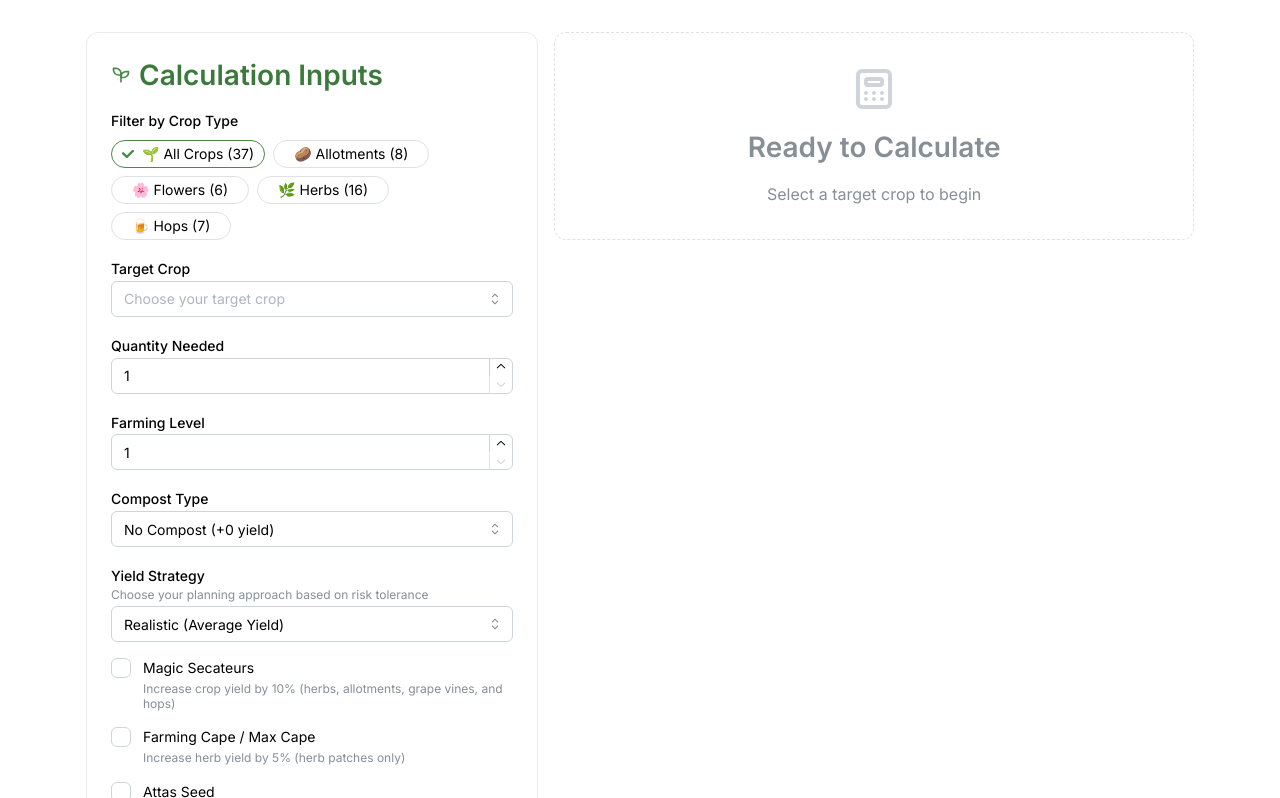
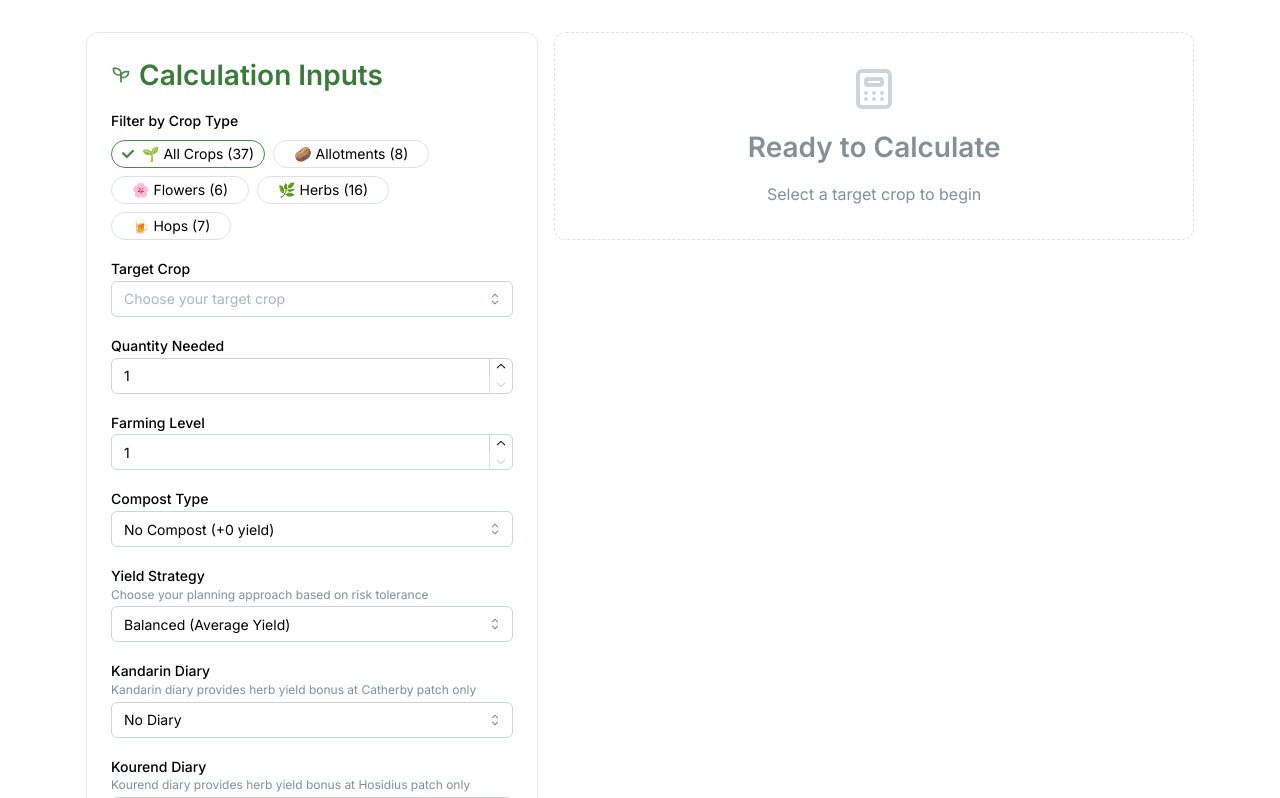
Before and after one commit to cjennison/osrs-farming-planner, a Next.js app: page /calculator in a window 1280 px wide. Shown: the part 297-1095 px from the top of the page. Built offline with nearby package versions, Linux system fonts and the light colour scheme.

Commit message:
feature: add Kourend diary bonus with streamlined warnings

```diff
--- a/src/components/ui/CalculatorInputs.tsx
+++ b/src/components/ui/CalculatorInputs.tsx
@@ -18,9 +18,78 @@ import {
 } from "@mantine/core";
 import { IconInfoCircle, IconLeaf, IconSeedling } from "@tabler/icons-react";
 import { useEffect, useMemo, useState } from "react";
-import type { YieldStrategy } from "@/lib/calculators/dependency-calculator";
+import type {
+  KandarinDiaryLevel,
+  KourendDiaryLevel,
+  YieldStrategy,
+} from "@/lib/calculators/dependency-calculator";
 import type { CropOption } from "@/lib/crop-options";
 import { getCropCounts, getCropSelectData } from "@/lib/crop-options";
+
+const YIELD_STRATEGY_OPTIONS = [
+  {
+    value: "min" as YieldStrategy,
+    label: "Conservative (Min Yield)",
+    description: "Plan for worst-case yields",
+  },
+  {
+    value: "average" as YieldStrategy,
+    label: "Balanced (Average Yield)",
+    description: "Plan using expected yields",
+  },
+  {
+    value: "max" as YieldStrategy,
+    label: "Optimistic (Max Yield)",
+    description: "Plan for best-case yields",
+  },
+];
+
+const KANDARIN_DIARY_OPTIONS = [
+  {
+    value: "none" as KandarinDiaryLevel,
+    label: "No Diary",
+    description: "No Kandarin diary bonus",
+  },
+  {
+    value: "medium" as KandarinDiaryLevel,
+    label: "Medium Diary",
+    description: "5% herb yield increase (Catherby patch only)",
+  },
+  {
+    value: "hard" as KandarinDiaryLevel,
+    label: "Hard Diary",
+    description: "10% herb yield increase (Catherby patch only)",
+  },
+  {
+    value: "elite" as KandarinDiaryLevel,
+    label: "Elite Diary",
+    description: "15% herb yield increase (Catherby patch only)",
+  },
+];
+
+const KOUREND_DIARY_OPTIONS = [
+  {
+    value: "none" as KourendDiaryLevel,
+    label: "No Diary",
+    description: "No Kourend diary bonus",
+  },
+  {
+    value: "medium" as KourendDiaryLevel,
+    label: "Medium Diary",
+    description: "5% herb yield increase (Hosidius patch only)",
+  },
+  {
+    value: "hard" as KourendDiaryLevel,
+    label: "Hard Diary",
+    description: "10% herb yield increase (Hosidius patch only)",
+  },
+  {
+    value: "elite" as KourendDiaryLevel,
+    label: "Elite Diary",
+    description: "15% herb yield increase (Hosidius patch only)",
+  },
+];
+
 import { getCropsByType } from "@/lib/farming-data-simple";
 
 // Get crop options from data files instead of hardcoded array
@@ -48,24 +117,6 @@ const COMPOST_OPTIONS = [
   { value: "ultracompost", label: "Ultracompost", bonus: 3 },
 ];
 
-const YIELD_STRATEGY_OPTIONS = [
-  {
-    value: "min" as YieldStrategy,
-    label: "Conservative (Min Yield)",
-    description: "Plan for worst-case yields",
-  },
-  {
-    value: "average" as YieldStrategy,
-    label: "Realistic (Average Yield)",
-    description: "Plan using expected yields",
-  },
-  {
-    value: "max" as YieldStrategy,
-    label: "Optimistic (Max Yield)",
-    description: "Plan for best-case yields",
-  },
-];
-
 interface CalculatorInputsProps {
   targetCrop: string;
   setTargetCrop: (value: string) => void;
@@ -88,6 +139,10 @@ interface CalculatorInputsProps {
   setFarmingCape: (value: boolean) => void;
   attasSeed: boolean;
   setAttasSeed: (value: boolean) => void;
+  kandarinDiary: KandarinDiaryLevel;
+  setKandarinDiary: (value: KandarinDiaryLevel) => void;
+  kourendDiary: KourendDiaryLevel;
+  setKourendDiary: (value: KourendDiaryLevel) => void;
 }
 
 export function CalculatorInputs({
@@ -112,6 +167,10 @@ export function CalculatorInputs({
   setFarmingCape,
   attasSeed,
   setAttasSeed,
+  kandarinDiary,
+  setKandarinDiary,
+  kourendDiary,
+  setKourendDiary,
 }: CalculatorInputsProps) {
   // Local state for crop type filter
   const [selectedCropType, setSelectedCropType] = useState<string>("all");
@@ -252,6 +311,80 @@ export function CalculatorInputs({
           }
         />
 
+        <Select
+          label="Kandarin Diary"
+          placeholder="Select diary completion level"
+          description="Kandarin diary provides herb yield bonus at Catherby patch only"
+          data={KANDARIN_DIARY_OPTIONS.map((diary) => ({
+            value: diary.value,
+            label: diary.label,
+          }))}
+          value={kandarinDiary}
+          onChange={(value) =>
+            setKandarinDiary((value as KandarinDiaryLevel) || "none")
+          }
+        />
+
+        {kandarinDiary !== "none" && (
+          <Alert
+            color="blue"
+            title="Kandarin Diary Bonus"
+            icon={<IconInfoCircle size={16} />}
+          >
+            <Text size="sm">
+              {kandarinDiary === "medium"
+                ? "5%"
+                : kandarinDiary === "hard"
+                  ? "10%"
+                  : "15%"}{" "}
+              chance-to-save bonus for <strong>Catherby herbs only</strong>
+            </Text>
+          </Alert>
+        )}
+
+        <Select
+          label="Kourend Diary"
+          placeholder="Select diary completion level"
+          description="Kourend diary provides herb yield bonus at Hosidius patch only"
+          data={KOUREND_DIARY_OPTIONS.map((diary) => ({
+            value: diary.value,
+            label: diary.label,
+          }))}
+          value={kourendDiary}
+          onChange={(value) =>
+            setKourendDiary((value as KourendDiaryLevel) || "none")
+          }
+        />
+
+        {kourendDiary !== "none" && (
+          <Alert
+            color="blue"
+            title="Kourend Diary Bonus"
+            icon={<IconInfoCircle size={16} />}
+          >
+            <Text size="sm">
+              {kourendDiary === "medium"
+                ? "5%"
+                : kourendDiary === "hard"
+                  ? "10%"
+                  : "15%"}{" "}
+              chance-to-save bonus for <strong>Hosidius herbs only</strong>
+            </Text>
+          </Alert>
+        )}
+
+        {(kandarinDiary !== "none" || kourendDiary !== "none") && (
+          <Alert
+            color="orange"
+            title="Location-Specific Bonuses"
+            icon={<IconInfoCircle size={16} />}
+          >
+            <Text size="sm">
+              Diary bonuses are mutually exclusive and location-specific
+            </Text>
+          </Alert>
+        )}
+
         <Checkbox
           label="Magic Secateurs"
           description="Increase crop yield by 10% (herbs, allotments, grape vines, and hops)"
--- a/src/components/ui/FarmingCalculator.tsx
+++ b/src/components/ui/FarmingCalculator.tsx
@@ -6,6 +6,8 @@ import { useCallback, useEffect, useState } from "react";
 import {
   type CalculationResult,
   calculateDependencies,
+  type KandarinDiaryLevel,
+  type KourendDiaryLevel,
   type YieldStrategy,
 } from "@/lib/calculators/dependency-calculator";
 import { getCropOptions } from "@/lib/crop-options";
@@ -40,6 +42,9 @@ export function FarmingCalculator() {
   const [magicSecateurs, setMagicSecateurs] = useState<boolean>(false);
   const [farmingCape, setFarmingCape] = useState<boolean>(false);
   const [attasSeed, setAttasSeed] = useState<boolean>(false);
+  const [kandarinDiary, setKandarinDiary] =
+    useState<KandarinDiaryLevel>("none");
+  const [kourendDiary, setKourendDiary] = useState<KourendDiaryLevel>("none");
   const [startingResources, setStartingResources] = useState<
     Record<string, number>
   >({});
@@ -64,6 +69,25 @@ export function FarmingCalculator() {
     }));
   };
 
+  // Handlers for mutually exclusive diary bonuses
+  const handleKandarinDiaryChange = (value: KandarinDiaryLevel) => {
+    setKandarinDiary(value);
+    // If setting Kandarin diary to something other than "none",
+    // reset Kourend diary to "none"
+    if (value !== "none") {
+      setKourendDiary("none");
+    }
+  };
+
+  const handleKourendDiaryChange = (value: KourendDiaryLevel) => {
+    setKourendDiary(value);
+    // If setting Kourend diary to something other than "none",
+    // reset Kandarin diary to "none"
+    if (value !== "none") {
+      setKandarinDiary("none");
+    }
+  };
+
   const handleCalculate = useCallback(() => {
     if (!canCalculate) return;
 
@@ -78,6 +102,8 @@ export function FarmingCalculator() {
         magicSecateurs,
         farmingCape,
         attasSeed,
+        kandarinDiary,
+        kourendDiary,
       );
       setResult(calculationResult);
       setError("");
@@ -95,6 +121,8 @@ export function FarmingCalculator() {
     magicSecateurs,
     farmingCape,
     attasSeed,
+    kandarinDiary,
+    kourendDiary,
     canCalculate,
   ]);
 
@@ -196,6 +224,10 @@ export function FarmingCalculator() {
               setFarmingCape={setFarmingCape}
               attasSeed={attasSeed}
               setAttasSeed={setAttasSeed}
+              kandarinDiary={kandarinDiary}
+              setKandarinDiary={handleKandarinDiaryChange}
+              kourendDiary={kourendDiary}
+              setKourendDiary={handleKourendDiaryChange}
             />
           </Grid.Col>
 
--- a/src/lib/calculators/dependency-calculator.ts
+++ b/src/lib/calculators/dependency-calculator.ts
@@ -79,6 +79,10 @@ export interface StartingResources {
 
 export type YieldStrategy = "min" | "average" | "max";
 
+export type KandarinDiaryLevel = "none" | "medium" | "hard" | "elite";
+
+export type KourendDiaryLevel = "none" | "medium" | "hard" | "elite";
+
 /**
  * Convert JSON crop data to CropData format for calculations
  */
@@ -151,6 +155,8 @@ export function calculateYield(
   magicSecateurs: boolean = false,
   farmingCape: boolean = false,
   attasSeed: boolean = false,
+  kandarinDiary: KandarinDiaryLevel = "none",
+  kourendDiary: KourendDiaryLevel = "none",
 ): { min: number; max: number; average: number } {
   const cropData = getCropData(crop);
   if (!cropData) throw new Error(`Unknown crop: ${crop}`);
@@ -258,6 +264,42 @@ export function calculateYield(
     };
   }
 
+  // Apply Kandarin diary bonus (herbs only, Catherby patch only)
+  // According to OSRS Wiki: "Kandarin diary increases the herb yield of the Catherby herb patch"
+  // Medium: 5% increase, Hard: 10% increase, Elite: 15% increase
+  // This affects the CTS constants only for herbs and only applies to Catherby patch
+  if (kandarinDiary !== "none" && cropData.type === "herb") {
+    const kandarinMultiplier = {
+      none: 1.0,
+      medium: 1.05, // 5% increase
+      hard: 1.1, // 10% increase
+      elite: 1.15, // 15% increase
+    }[kandarinDiary];
+
+    adjustedConstants = {
+      low: Math.floor(adjustedConstants.low * kandarinMultiplier),
+      high: Math.floor(adjustedConstants.high * kandarinMultiplier),
+    };
+  }
+
+  // Apply Kourend diary bonus (herbs only, Hosidius patch only)
+  // According to OSRS Wiki: "Kourend diary increases the herb yield of the Hosidius herb patch"
+  // Medium: 5% increase, Hard: 10% increase, Elite: 15% increase
+  // This affects the CTS constants only for herbs and only applies to Hosidius patch
+  if (kourendDiary !== "none" && cropData.type === "herb") {
+    const kourendMultiplier = {
+      none: 1.0,
+      medium: 1.05, // 5% increase
+      hard: 1.1, // 10% increase
+      elite: 1.15, // 15% increase
+    }[kourendDiary];
+
+    adjustedConstants = {
+      low: Math.floor(adjustedConstants.low * kourendMultiplier),
+      high: Math.floor(adjustedConstants.high * kourendMultiplier),
+    };
+  }
+
   // Calculate chance to save using OSRS formula
   // Chance = (1 + floor(CTSlow * (99-F)/98 + CTShigh * (F-1)/98 + 0.5)) / 256
   const farmingLevelClamped = Math.max(1, Math.min(99, farmingLevel));
@@ -309,6 +351,8 @@ export function calculateDependencies(
   magicSecateurs: boolean = false,
   farmingCape: boolean = false,
   attasSeed: boolean = false,
+  kandarinDiary: KandarinDiaryLevel = "none",
+  kourendDiary: KourendDiaryLevel = "none",
 ): CalculationResult {
   const cropData = getCropData(targetCrop);
   if (!cropData) {
@@ -362,6 +406,8 @@ export function calculateDependencies(
       magicSecateurs,
       farmingCape,
       attasSeed,
+      kandarinDiary,
+      kourendDiary,
     );
 
     // Calculate patches needed based on yield strategy
```
Also changed, not shown: 1 other file (tests, documents, lock files or other folders).
